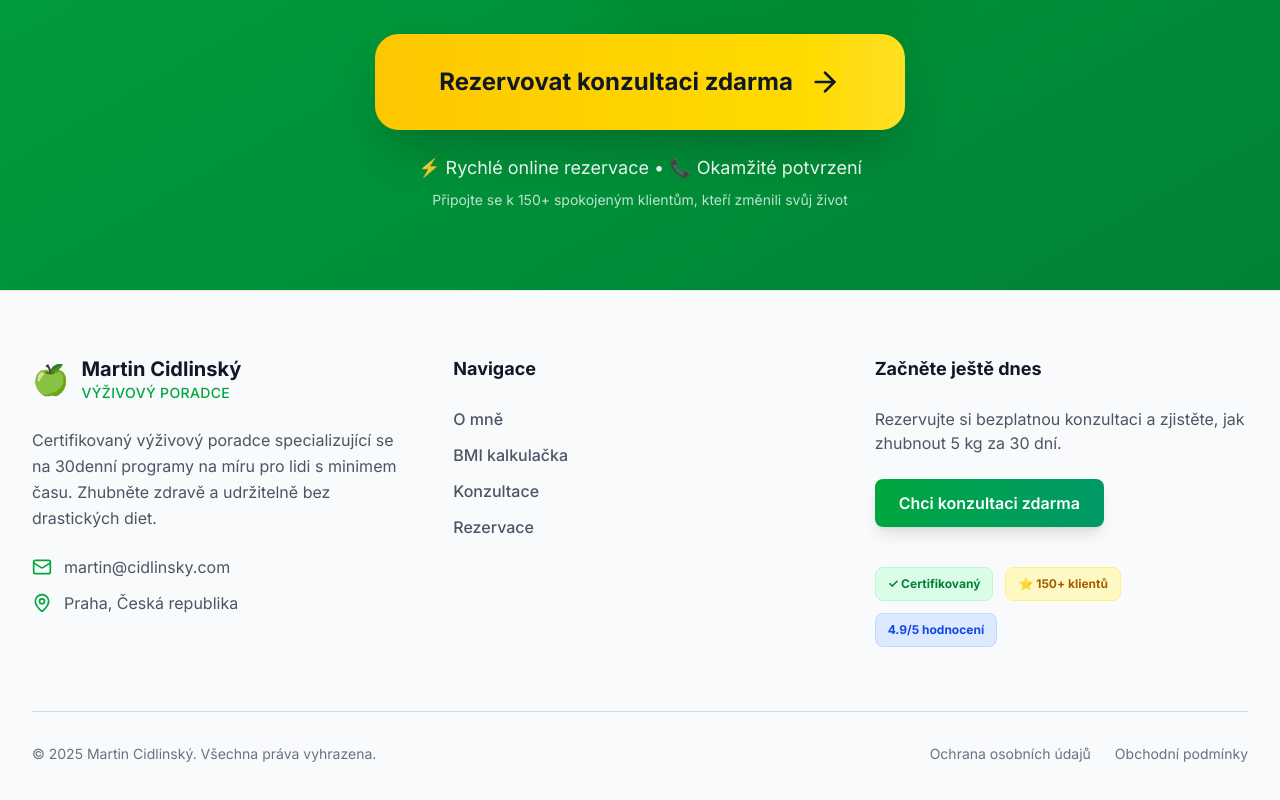
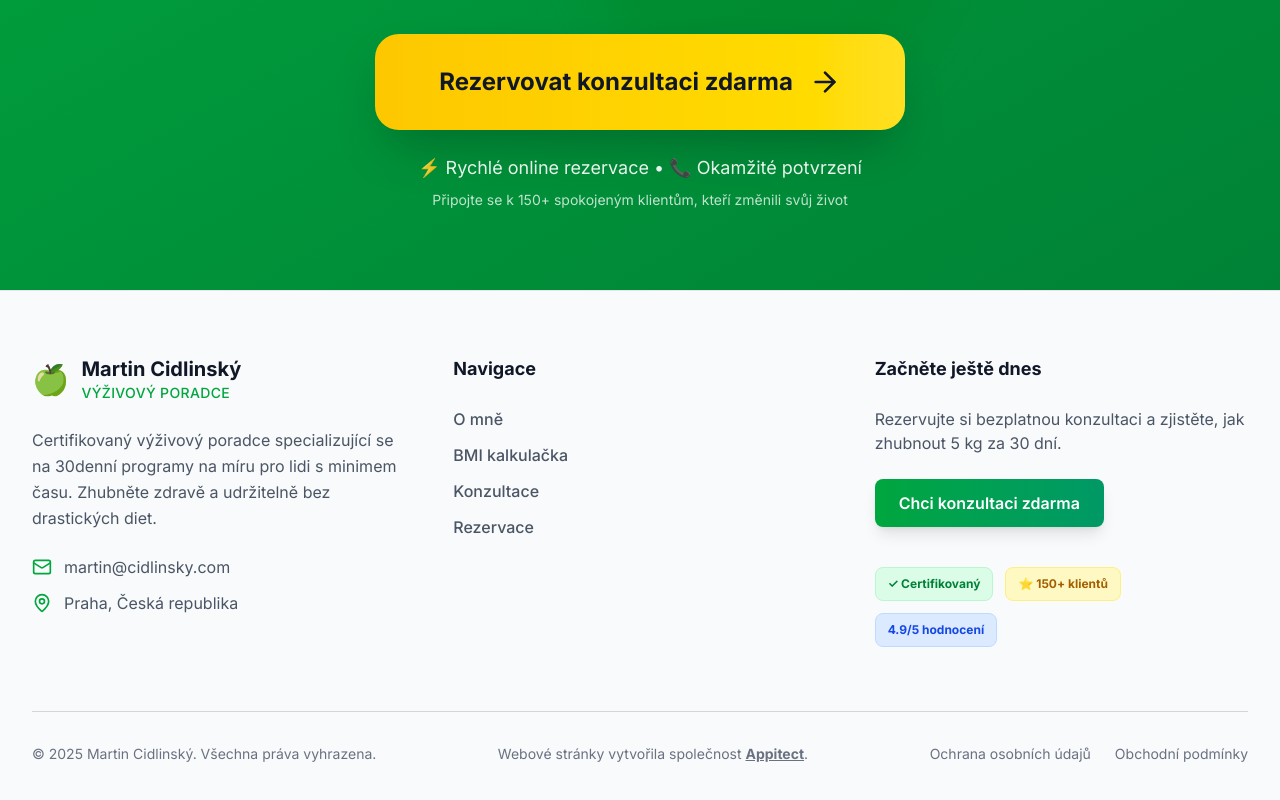
Before and after one commit to appitect-dev/jidlosmartinem, a Next.js app: page / in a window 1280 px wide. Shown: the part 6210-7010 px from the top of the page. Built offline with nearby package versions, Linux system fonts and the light colour scheme.

Commit message:
add company href

```diff
--- a/src/components/Footer.tsx
+++ b/src/components/Footer.tsx
@@ -131,9 +131,21 @@ export default function Footer() {
 
         {/* Bottom Bar */}
         <div className="mt-16 pt-8 border-t border-gray-300">
-          <div className="flex flex-col md:flex-row justify-between items-center space-y-4 md:space-y-0">
+          <div className="flex flex-col md:flex-row justify-between items-center space-y-4 md:space-y-0 text-center">
             <div className="text-gray-500 text-sm">
               © 2025 Martin Cidlinský. Všechna práva vyhrazena.
+            </div>
+            <div className="text-gray-500 text-sm">
+              Webové stránky vytvořila společnost{" "}
+              <a
+                target="_blank"
+                className="underline font-bold"
+                rel="noopener noreferrer"
+                href="https://www.appitect.eu"
+              >
+                Appitect
+              </a>
+              .
             </div>
             <div className="flex space-x-6 text-sm">
               <Link
```
